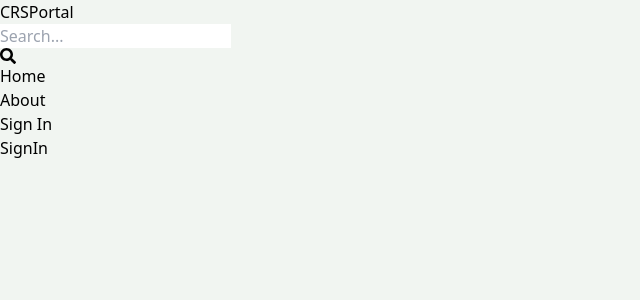
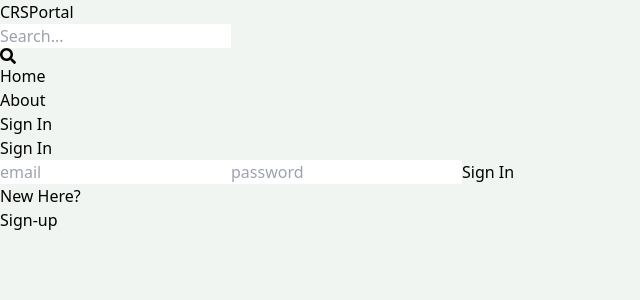
Before and after one commit to aakhildasz/mern-crs, a React (Vite) app in the folder client/: page /sign-in in a window 1280 px wide. Shown: the top 300 px of the page, without its empty margins (0-640 px from the left). Built offline with nearby package versions, Linux system fonts and the light colour scheme.

Commit message:
complete sign in page functionality

```diff
--- a/client/src/pages/SignIn.jsx
+++ b/client/src/pages/SignIn.jsx
@@ -1,5 +1,83 @@
-import React from "react";
+import { useState } from "react";
+import { Link, useNavigate } from "react-router-dom";
 
 export default function SignIn() {
-  return <div>SignIn</div>;
+  const [formData, setFormData] = useState({});
+
+  const [error, setError] = useState(null);
+
+  const [loading, setLoading] = useState(false);
+
+  const navigate = useNavigate();
+
+  const handleChange = (e) => {
+    setFormData({
+      ...formData,
+      [e.target.id]: e.target.value,
+    });
+  };
+  console.log(formData);
+
+  const handleSubmit = async (e) => {
+    e.preventDefault();
+
+    try {
+      setLoading(true);
+      const res = await fetch("/api/auth/signin", {
+        method: "POST",
+        headers: {
+          "Content-Type": "application/json",
+        },
+        body: JSON.stringify(formData),
+      });
+      const data = await res.json();
+
+      if (data.success == false) {
+        setError(data.message);
+        setLoading(false);
+        return;
+      }
+      setLoading(false);
+      setError(null);
+      navigate("/");
+    } catch (e) {
+      setLoading(false);
+      setError(e.message);
+    }
+  };
+
+  return (
+    <div className="p-3 max-w-lg mx-auto">
+      <h1 className="text-3xl text-center font-semibold my-7">Sign In</h1>
+      <form onSubmit={handleSubmit} className="flex flex-col gap-4">
+        <input
+          type="email"
+          placeholder="email"
+          className="border p-3 rounded-lg"
+          id="email"
+          onChange={handleChange}
+        />
+        <input
+          type="password"
+          placeholder="password"
+          className="border p-3 rounded-lg"
+          id="password"
+          onChange={handleChange}
+        />
+        <button
+          disabled={loading}
+          className="bg-slate-700 text-white p-3 rounded-lg uppercase hover:opacity-95 disabled:opacity-80 transition duration-500 ease-in-out cursor-pointer"
+        >
+          {loading ? "Loading" : "Sign In"}
+        </button>
+      </form>
+      <div className="flex gap-2 mt-5">
+        <p>New Here?</p>
+        <Link to="/sign-up">
+          <span className="text-blue-500">Sign-up</span>
+        </Link>
+      </div>
+      {error && <p className="text-red-700 mt-2">{error}</p>}
+    </div>
+  );
 }
```
